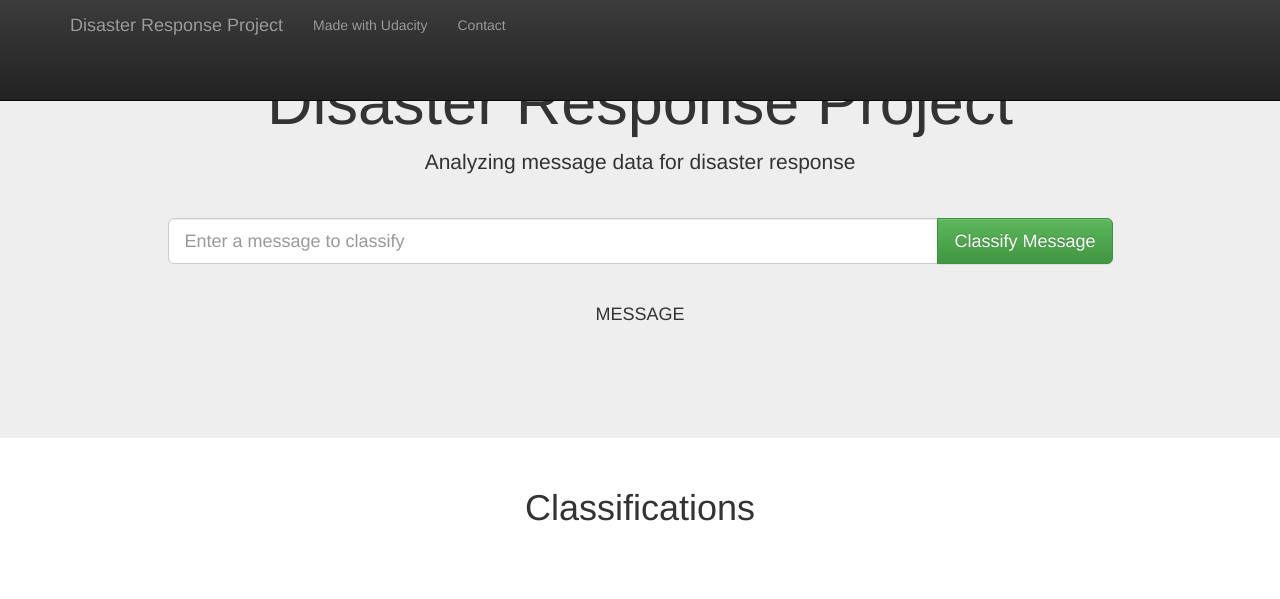
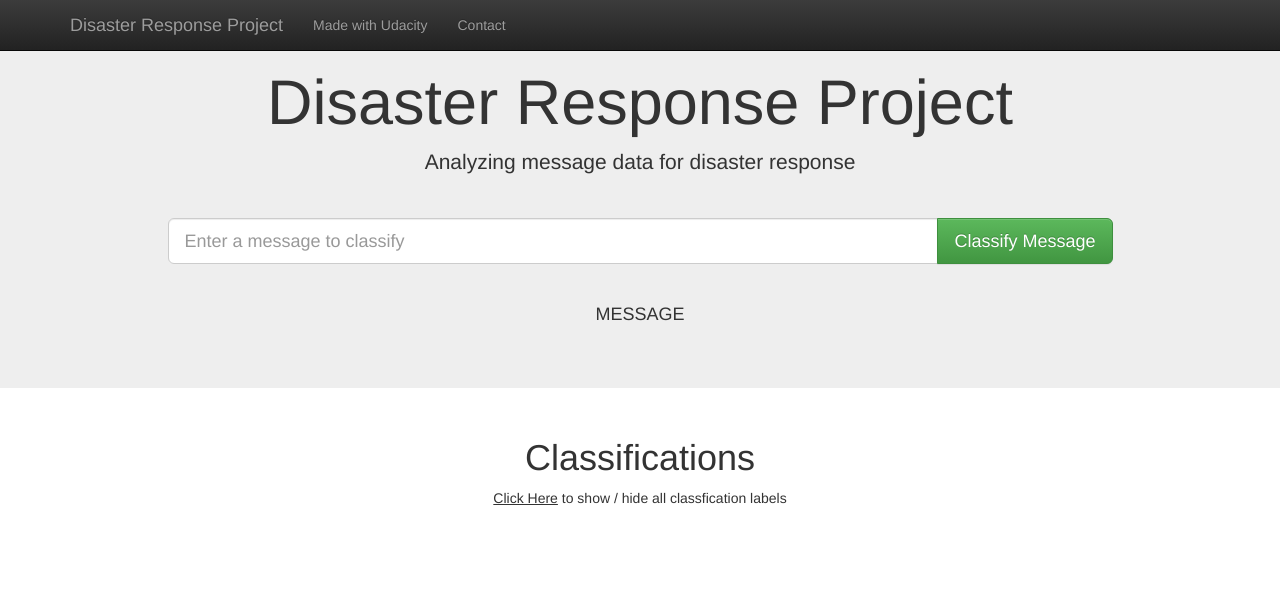
Before and after one commit to ksprashu/disaster_response_ml_pipeline_project, a Flask app: template app/templates/go.html in a window 1280 px wide. Shown: the top 599 px of the page. Run offline with Flask 2, Linux system fonts and the light colour scheme; the template is opened without the code that fills it, so the values that code supplies are empty; parts of the project's set-up code (start-up, migrations or seed data) failed here and were passed over; some libraries are stand-ins or nearby versions.

Commit message:
Make classifications labels hidden / shows on demand

```diff
--- a/app/static/css/style.css
+++ b/app/static/css/style.css
@@ -1,13 +1,17 @@
-/* .list-group-item {
+.list-group-item {
     display: inline-block;
     padding: 10px 10px;
     margin: 5px;
 }
 
-.list-group-item-dark {
-    display: none;
-} */
-
-.container {
+.graphs {
     padding-bottom: 50px;
 }
+
+#sh_label {
+    text-decoration: underline;
+}
+
+.pb-5 {
+    padding-bottom: 10px;
+}
--- a/app/templates/go.html
+++ b/app/templates/go.html
@@ -9,6 +9,9 @@
 
 {% block content %}
     <h1 class="text-center">Classifications</h1>
+        <div class="text-center pb-5">
+            <span id="sh_label">Click Here</span> to show / hide all classfication labels
+        </div>
         <ul class="list-group list-group-horizontal text-center">
             {% for category, classification in classification_result.items() %}
                 {% if classification == 1 %}
--- a/app/templates/master.html
+++ b/app/templates/master.html
@@ -64,6 +64,7 @@
         </div>
     {% endblock %}
 
+    <div class="col-md-12 graphs">
         <div class="row">
             <div class="col-md-6">
                 <div id="graph-0"></div>
@@ -78,6 +79,7 @@
             </div>
         </div>
     </div>
+</div>
 
 <script type="text/javascript">
     const graphs = {{graphJSON | safe}};
@@ -85,7 +87,16 @@
     for(let i in graphs) {
         Plotly.plot(ids[i], graphs[i].data, graphs[i].layout);
     }
+
+    $(document).ready(function() {
+        $('#sh_label').click(function() {
+            $('.list-group-item-dark').fadeToggle()
+        })
+        $('.list-group-item-dark').fadeOut()
+    })
+
 </script>
 
+<footer>&nbsp;</footer>
 </body>
 </html>
```
Lines whose indentation alone changed are shown as unchanged.
